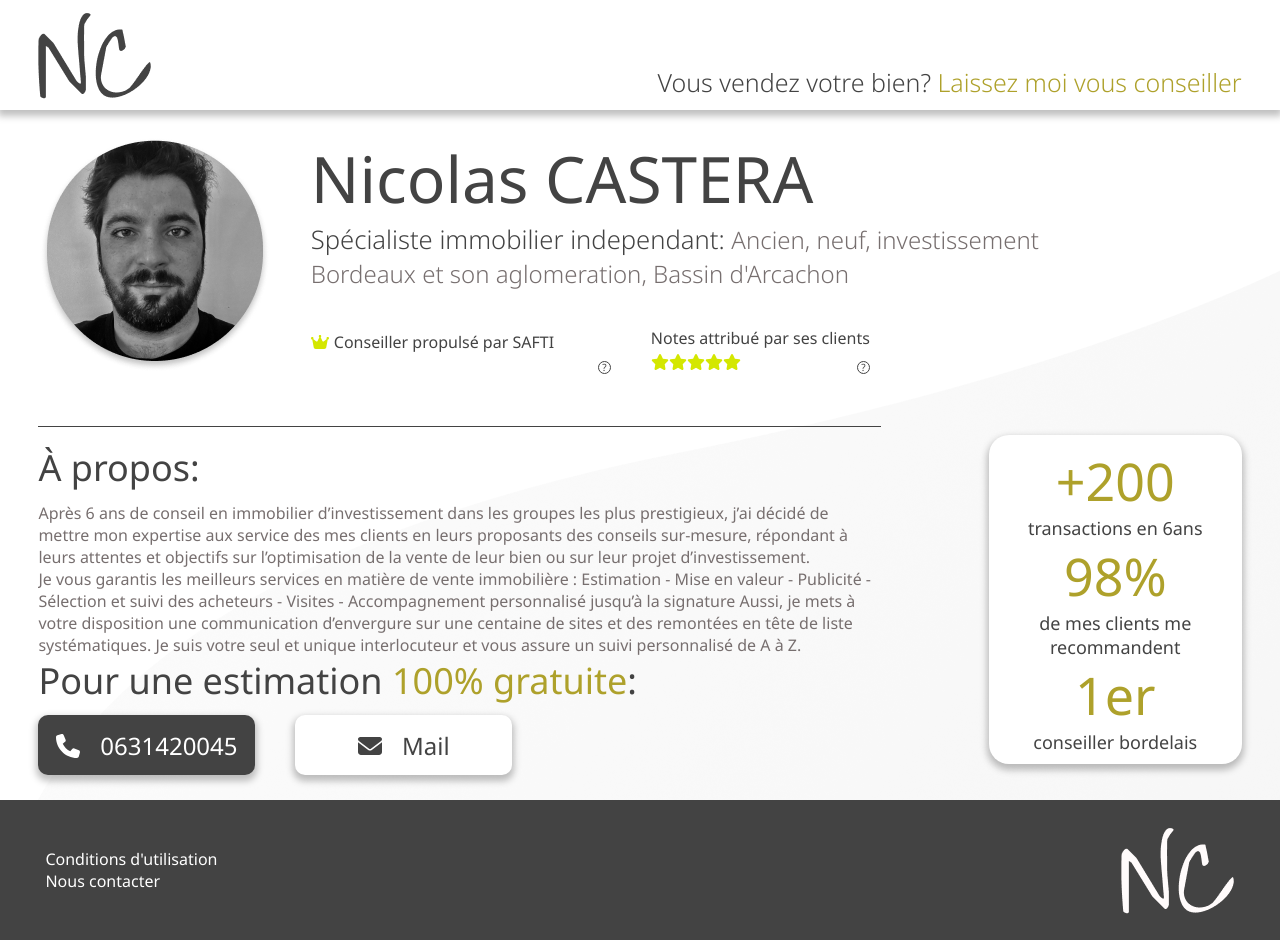
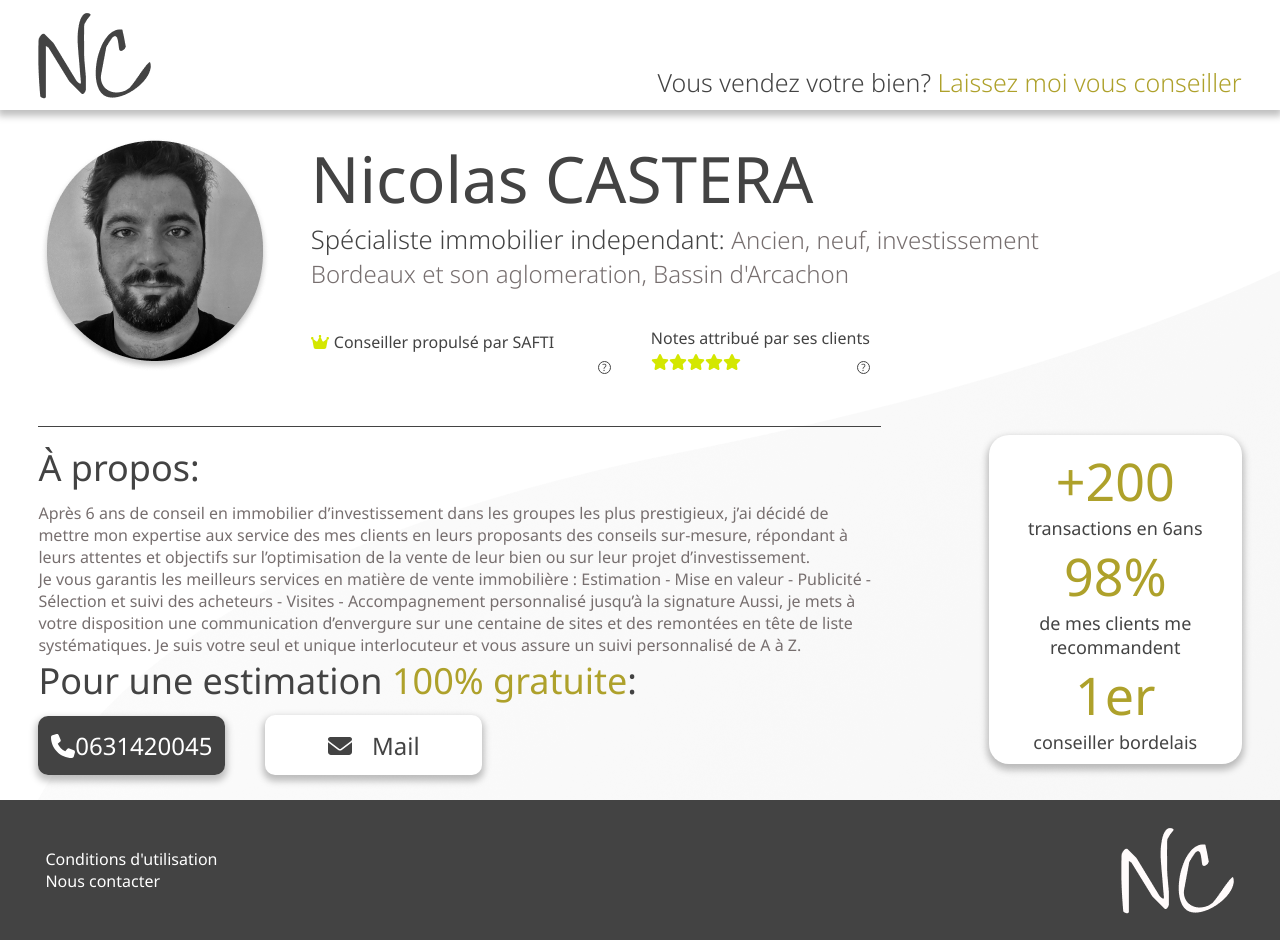
Before and after one commit to magicniclus/monIndependant, a React (Create React App) app: page / in a window 1280 px wide. Built offline with nearby package versions, Linux system fonts and the light colour scheme.

Commit message:
Update TopMainContainer.js

```diff
--- a/src/components/main/TopMainContainer.js
+++ b/src/components/main/TopMainContainer.js
@@ -78,10 +78,10 @@ const TopMainContainer = () => {
                         <div className="bottomContainer">
                             <h3>Pour une estimation <span>100% gratuite</span>:</h3>
                             <div className="buttonContainer">
-                                <button onSubmit={(e)=>e.preventDefault()} className='phone' type='phone'>
+                                <a href="tel:0631420045" onSubmit={(e)=>e.preventDefault()} className='phone'>
                                     <FontAwesomeIcon icon={faPhone} color="white" />
                                     0631420045
-                                </button>
+                                </a >
                                 <button onClick={sendMail} onSubmit={(e)=>e.preventDefault()} className='mail' type='mail'>
                                     <FontAwesomeIcon icon={faEnvelope} color="#434343" />
                                     Mail
```
